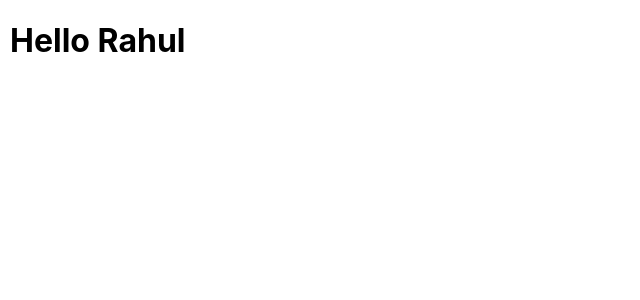
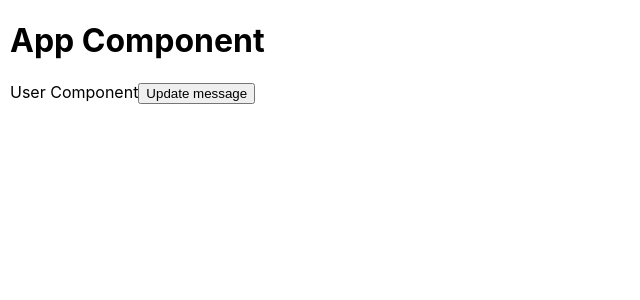
Before and after one commit to heyRahull/React-Tutorial, a React (Create React App) app: page / in a window 1280 px wide. Shown: the top 300 px of the page, without its empty margins (0-640 px from the left). Built offline with nearby package versions, Linux system fonts and the light colour scheme.

Commit message:
video 17 - Render Lifecycle Method

```diff
--- a/src/App.js
+++ b/src/App.js
@@ -1,17 +1,13 @@
-import React, { Component } from "react";
+import React, { useState } from "react";
+import User from "./User";
 
-class App extends Component {
-  constructor() {
-    super();
-    console.warn("Constructor");
-    this.state = {
-      name: "Rahul",
-    };
-  }
-  render() {
-    console.warn("Render");
-    return <h1>Hello {this.state.name}</h1>;
-  }
-}
+const App = () => {
+  return (
+    <>
+      <h1>App Component</h1>
+      <User />
+    </>
+  );
+};
 
 export default App;
--- a/src/User.js
+++ b/src/User.js
@@ -1,9 +1,22 @@
 import React, { Component } from "react";
 
 export class User extends Component {
+  constructor() {
+    super();
+    this.state = {
+      greet: "Good Morning",
+    };
+  }
   render(props) {
-    console.warn("render method");
-    return <div>User Component</div>;
+    console.warn("Hello", this.state.greet);
+    return (
+      <>
+        User Component
+        <button onClick={() => this.setState({ greet: "Good Evening" })}>
+          Update message
+        </button>
+      </>
+    );
   }
 }
 
```
